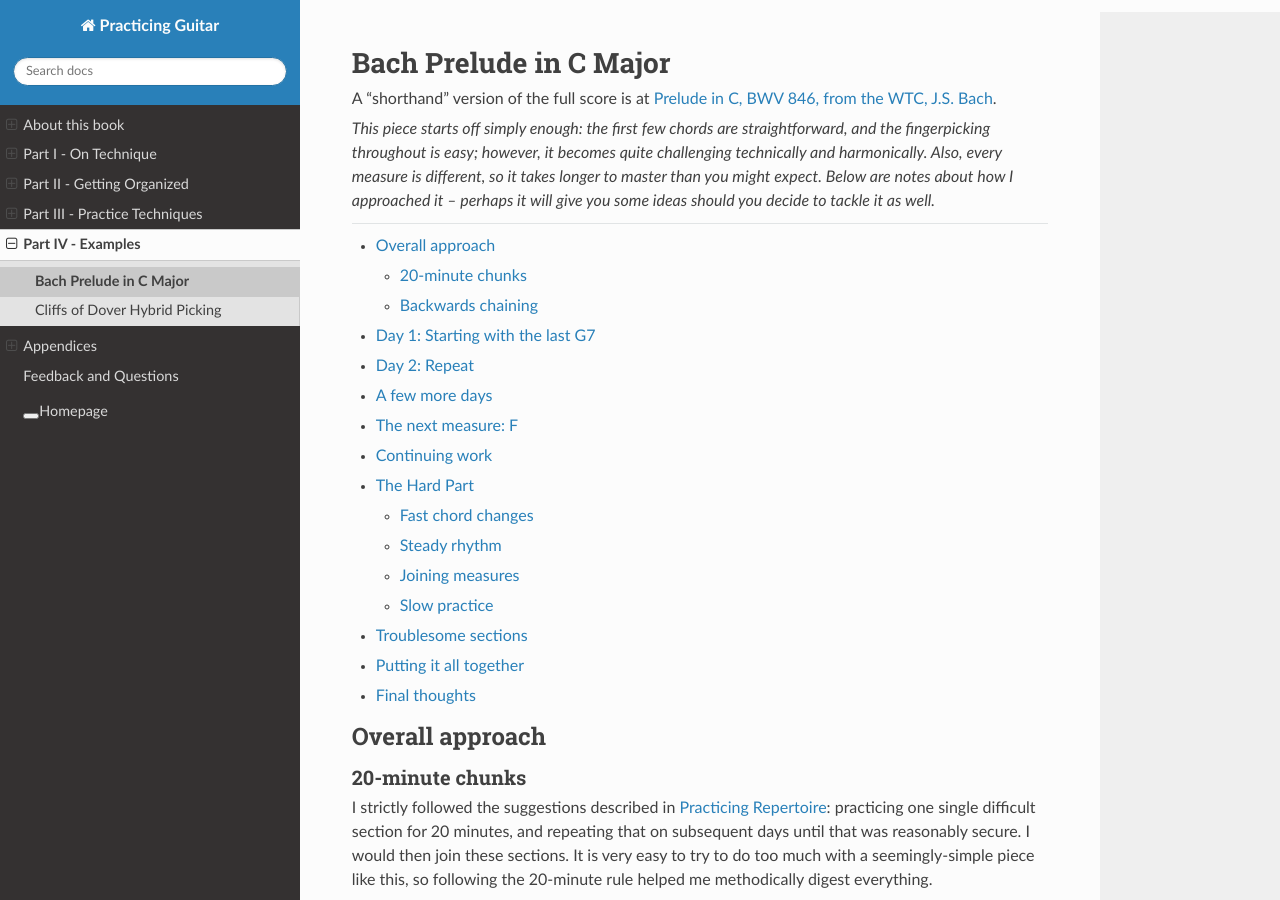
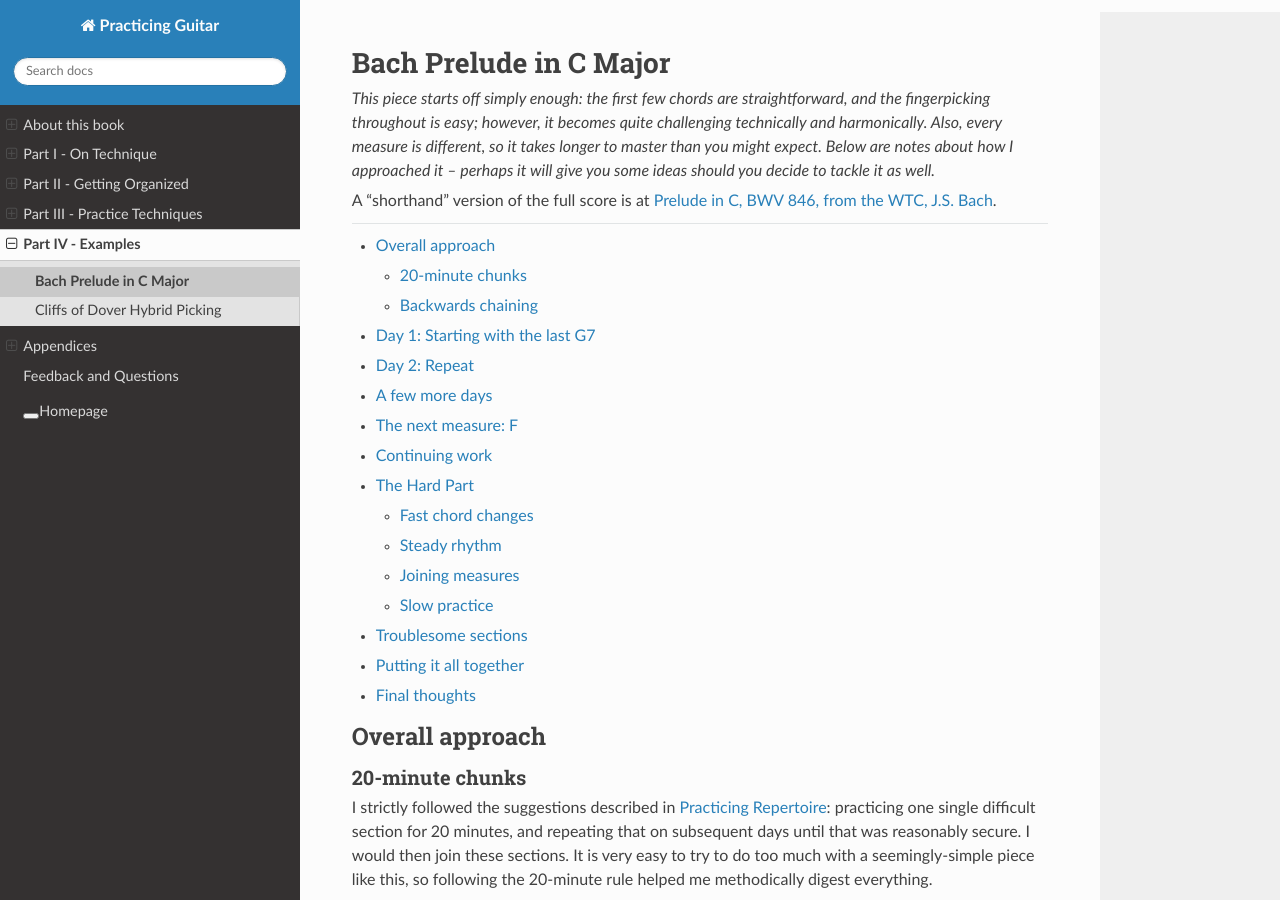
Before and after one commit to jzohrab/practicing-guitar, a Sphinx documentation site: the page built from docs/part-4-examples/bach-prelude-in-c-major-BWV-846.rst, in a window 1280 px wide and 900 px high. Built offline with Sphinx 7.4.7 and the Read the Docs theme 2.0.0, drawn with Linux system fonts in a browser that asks for light colours; a script that is not in the unit is left out.

```diff
--- a/docs/part-4-examples/bach-prelude-in-c-major-BWV-846.rst
+++ b/docs/part-4-examples/bach-prelude-in-c-major-BWV-846.rst
@@ -1,9 +1,9 @@
 Bach Prelude in C Major
 =======================
 
+*This piece starts off simply enough: the first few chords are straightforward, and the fingerpicking throughout is easy; however, it becomes quite challenging technically and harmonically.  Also, every measure is different, so it takes longer to master than you might expect.  Below are notes about how I approached it -- perhaps it will give you some ideas should you decide to tackle it as well.*
+
 A "shorthand" version of the full score is at :ref:`bach_wtc_prelude_in_c_major`.
-
-*This piece starts off simply enough: the first few chords are straightforward, and the fingerpicking throughout is easy; however, it becomes quite challenging technically and harmonically.  Also, every measure is different, so it takes longer to master than you might expect.  Below are notes about how I approached it -- perhaps it will give you some ideas should you decide to tackle it as well.*
 
 -------
 
```
